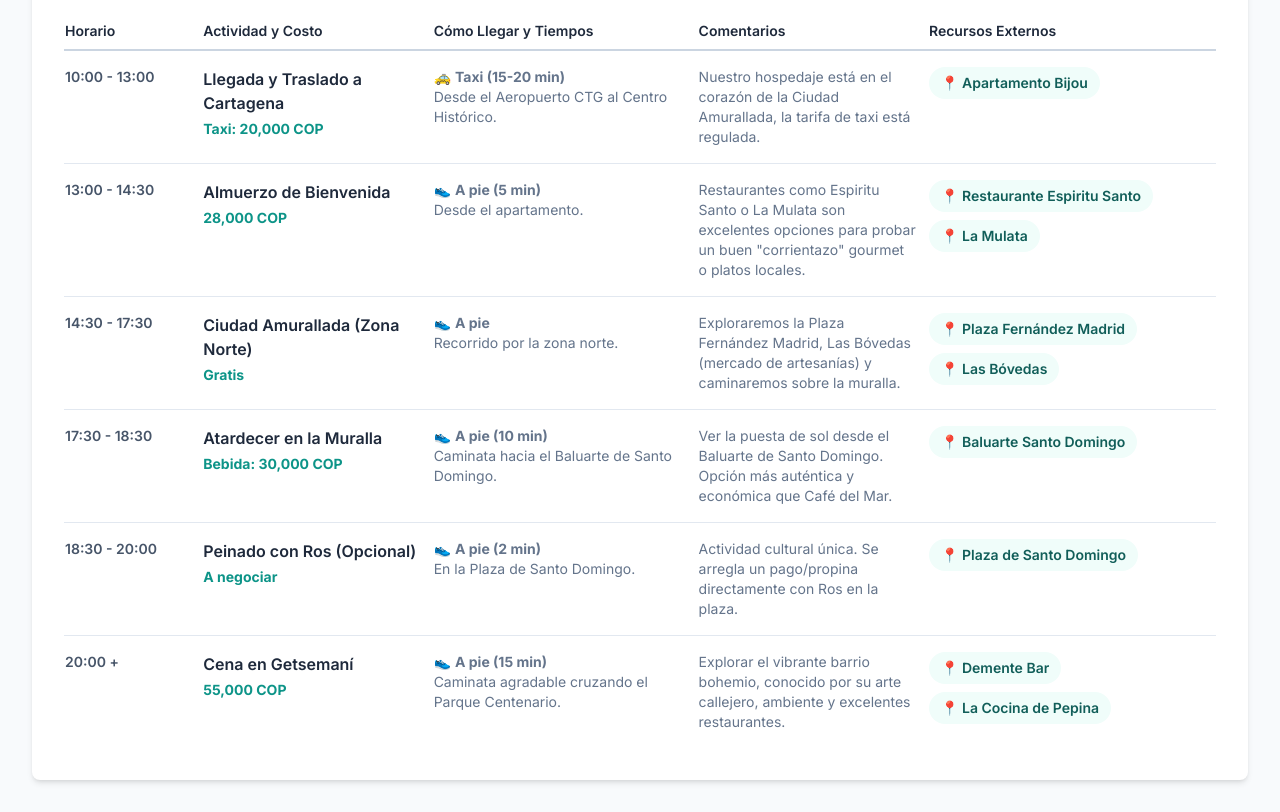
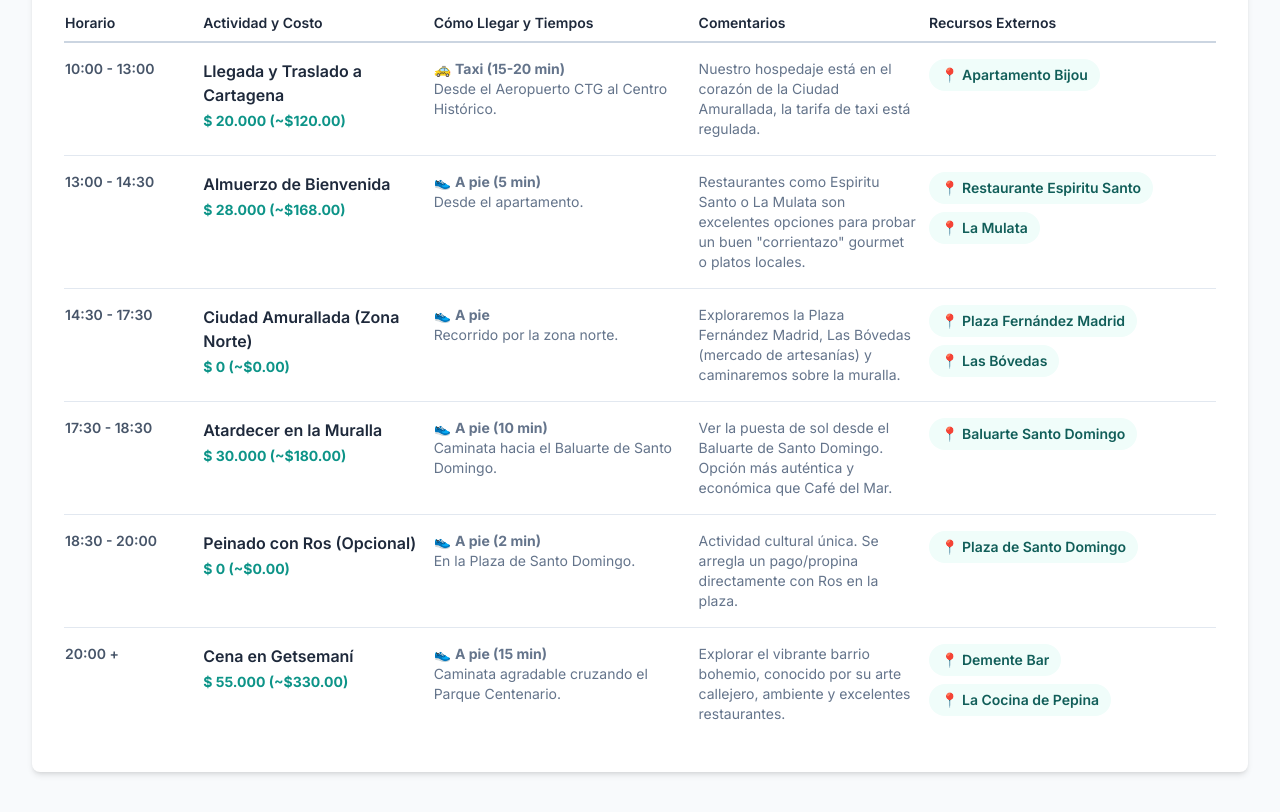
Before and after one commit to jankrloz/colombia-trip-guide, a plain HTML site: page index.html in a window 1280 px wide. Shown: the part 1612-2424 px from the top of the page. Drawn offline with nearby package versions, Linux system fonts and the light colour scheme.

Commit message:
feat: v12

```diff
--- a/index.html
+++ b/index.html
@@ -51,6 +51,12 @@
 				box-shadow: 0 4px 6px -1px rgb(0 0 0 / 0.1),
 					0 2px 4px -2px rgb(0 0 0 / 0.1);
 			}
+			.header-container {
+				height: 88px; /* Fixed height for the header */
+			}
+			#tabs-navigation {
+				top: 88px; /* This value must match the header's height */
+			}
 			/* Style for scrollbar */
 			.tabs-container::-webkit-scrollbar {
 				height: 4px;
@@ -66,13 +72,17 @@
 	</head>
 	<body class="text-slate-800">
 		<header class="bg-white shadow-sm sticky top-0 z-20">
-			<div class="container mx-auto px-4 sm:px-6 lg:px-8 py-4">
+			<div
+				class="container mx-auto px-4 sm:px-6 lg:px-8 flex items-center header-container"
+			>
+				<div>
 					<h1 class="text-2xl sm:text-3xl font-bold text-teal-700">
 						Guía Interactiva de Viaje: Colombia 2025
 					</h1>
 					<p class="text-slate-500 mt-1 text-sm sm:text-base">
 						Dossier Táctico del 10 al 22 de Octubre.
 					</p>
+				</div>
 			</div>
 		</header>
 
@@ -132,7 +142,7 @@
 
 			<nav
 				id="tabs-navigation"
-				class="p-2 rounded-lg mb-8 sticky top-[88px] z-10 bg-slate-100/80 backdrop-blur-sm"
+				class="p-2 rounded-lg mb-8 sticky z-10 bg-slate-100/80 backdrop-blur-sm"
 			>
 				<div class="tabs-container overflow-x-auto whitespace-nowrap pb-2">
 					<!-- Day tabs will be inserted here -->
@@ -145,6 +155,35 @@
 		</main>
 
 		<script>
+			const COP_TO_MXN_RATE = 0.006;
+
+			const formatCOP = value =>
+				new Intl.NumberFormat("es-CO", {
+					style: "currency",
+					currency: "COP",
+					maximumFractionDigits: 0,
+				}).format(value);
+			const formatMXN = value =>
+				new Intl.NumberFormat("es-MX", {
+					style: "currency",
+					currency: "MXN",
+				}).format(value);
+
+			const formatDualCurrency = copValue => {
+				if (typeof copValue !== "number" || isNaN(copValue)) return "N/A";
+				const mxnValue = copValue * COP_TO_MXN_RATE;
+				return `${formatCOP(copValue)} (~${formatMXN(mxnValue)})`;
+			};
+
+			const parseCost = costString => {
+				if (!costString) return 0;
+				const numbers = costString.match(/\d{1,3}(,\d{3})*(\.\d+)?/g) || [];
+				return numbers.reduce(
+					(sum, num) => sum + parseFloat(num.replace(/,/g, "")),
+					0
+				);
+			};
+
 			const tripData = {
 				general: {
 					budgetDistribution: {
@@ -182,7 +221,7 @@
 							{
 								time: "10:00 - 13:00",
 								activity: "Llegada y Traslado a Cartagena",
-								cost: "Taxi: 20,000 COP",
+								cost_cop: 20000,
 								transport:
 									"🚕 <strong>Taxi (15-20 min)</strong><br>Desde el Aeropuerto CTG al Centro Histórico.",
 								comments:
@@ -197,7 +236,7 @@
 							{
 								time: "13:00 - 14:30",
 								activity: "Almuerzo de Bienvenida",
-								cost: "28,000 COP",
+								cost_cop: 28000,
 								transport:
 									"👟 <strong>A pie (5 min)</strong><br>Desde el apartamento.",
 								comments:
@@ -216,7 +255,7 @@
 							{
 								time: "14:30 - 17:30",
 								activity: "Ciudad Amurallada (Zona Norte)",
-								cost: "Gratis",
+								cost_cop: 0,
 								transport:
 									"👟 <strong>A pie</strong><br>Recorrido por la zona norte.",
 								comments:
@@ -235,7 +274,7 @@
 							{
 								time: "17:30 - 18:30",
 								activity: "Atardecer en la Muralla",
-								cost: "Bebida: 30,000 COP",
+								cost_cop: 30000,
 								transport:
 									"👟 <strong>A pie (10 min)</strong><br>Caminata hacia el Baluarte de Santo Domingo.",
 								comments:
@@ -250,11 +289,11 @@
 							{
 								time: "18:30 - 20:00",
 								activity: "Peinado con Ros (Opcional)",
-								cost: "A negociar",
+								cost_cop: 0,
+								comments:
+									"Actividad cultural única. Se arregla un pago/propina directamente con Ros en la plaza.",
 								transport:
 									"👟 <strong>A pie (2 min)</strong><br>En la Plaza de Santo Domingo.",
-								comments:
-									"Actividad cultural única. Se arregla un pago/propina directamente con Ros en la plaza.",
 								links: [
 									{
 										name: "Plaza de Santo Domingo",
@@ -265,7 +304,7 @@
 							{
 								time: "20:00 +",
 								activity: "Cena en Getsemaní",
-								cost: "55,000 COP",
+								cost_cop: 55000,
 								transport:
 									"👟 <strong>A pie (15 min)</strong><br>Caminata agradable cruzando el Parque Centenario.",
 								comments:
@@ -301,7 +340,7 @@
 							{
 								time: "09:00 - 12:00",
 								activity: "Castillo de San Felipe",
-								cost: "Taxi: 11,800 + Entrada: 36,000 COP",
+								cost_cop: 47800,
 								transport:
 									"🚕 <strong>Taxi (10 min)</strong><br>Desde Getsemaní.",
 								comments:
@@ -320,11 +359,11 @@
 							{
 								time: "12:00 - 14:00",
 								activity: "Convento de la Popa",
-								cost: "Taxi I/V: ~50,000 (grupo) + Entrada: 15,000 COP",
+								cost_cop: 65000,
 								transport:
 									"🚕 <strong>Taxi (20 min)</strong><br>Desde el Castillo. Negociar ida, espera y vuelta.",
 								comments:
-									"Subir al punto más alto para las mejores vistas. Indispensable negociar el trayecto completo con el taxista.",
+									"Subir al punto más alto para las mejores vistas. Taxi I/V ~50,000 para el grupo.",
 								links: [
 									{
 										name: "Ubicación",
@@ -335,7 +374,7 @@
 							{
 								time: "14:00 - 15:30",
 								activity: "Almuerzo en Getsemaní",
-								cost: "35,000 COP",
+								cost_cop: 35000,
 								transport:
 									"🚕 <strong>Taxi (15 min)</strong><br>Bajada desde La Popa.",
 								comments:
@@ -350,7 +389,7 @@
 							{
 								time: "15:30 +",
 								activity: "Tarde/Noche Libre",
-								cost: "Variable",
+								cost_cop: 0,
 								transport:
 									"👟 <strong>A pie</strong><br>Exploración por el Centro y Getsemaní.",
 								comments:
@@ -382,7 +421,7 @@
 							{
 								time: "08:00 - 17:00",
 								activity: "Tour Islas del Rosario + Oceanario",
-								cost: "Tour: 280,000 + Impuesto: 29,000 COP",
+								cost_cop: 309000,
 								transport:
 									"🚤 <strong>Lancha rápida (50-60 min)</strong><br>Desde el Muelle de la Bodeguita.",
 								comments:
@@ -401,7 +440,7 @@
 							{
 								time: "17:00 +",
 								activity: "Regreso y Noche Tranquila",
-								cost: "Cena ligera",
+								cost_cop: 0,
 								transport:
 									"👟 <strong>A pie</strong><br>Desde el muelle al apartamento.",
 								comments:
@@ -428,7 +467,7 @@
 							{
 								time: "07:00 - 10:00",
 								activity: "Vuelo y Llegada a Medellín",
-								cost: "Traslado Aero CTG: 17,100 + Bus MDE: 17,000 COP",
+								cost_cop: 34100,
 								transport:
 									"✈️ <strong>Vuelo (1h) / 🚌 Bus (45 min)</strong><br>Vuelo CTG-MDE y bus desde aeropuerto Rionegro al hotel.",
 								comments: "Llegada al hotel en el barrio Laureles.",
@@ -442,7 +481,7 @@
 							{
 								time: "11:00 - 14:30",
 								activity: "Tour Guiado Comuna 13",
-								cost: "Tour: 55,500 + Metro: 6,860 COP",
+								cost_cop: 62360,
 								transport:
 									"🚇 <strong>Metro y Metrocable (40 min)</strong><br>Desde Est. Estadio a Est. San Javier.",
 								comments:
@@ -461,7 +500,7 @@
 							{
 								time: "14:30 - 15:30",
 								activity: "Almuerzo en San Javier",
-								cost: "20,000 COP",
+								cost_cop: 20000,
 								transport:
 									"👟 <strong>A pie</strong><br>Cerca de la estación del Metrocable.",
 								comments: "Comida local y rápida para recargar energías.",
@@ -470,7 +509,7 @@
 							{
 								time: "15:30 - 17:00",
 								activity: "Plaza Botero",
-								cost: "Gratis",
+								cost_cop: 0,
 								transport:
 									"🚇 <strong>Metro (20 min)</strong><br>Desde San Javier a Parque Berrío.",
 								comments:
@@ -485,7 +524,7 @@
 							{
 								time: "17:00 - 18:30",
 								activity: "Pueblito Paisa",
-								cost: "Taxi: 15,000 COP",
+								cost_cop: 15000,
 								transport:
 									"🚕 <strong>Taxi (15 min)</strong><br>Desde el centro de la ciudad.",
 								comments:
@@ -500,7 +539,7 @@
 							{
 								time: "19:00 +",
 								activity: "Cena en Laureles",
-								cost: "65,000 COP",
+								cost_cop: 65000,
 								transport:
 									"🚕 <strong>Taxi (15 min)</strong><br>Desde el Pueblito Paisa.",
 								comments: "Explorar la escena gastronómica del barrio.",
@@ -526,7 +565,7 @@
 							{
 								time: "09:00 - 12:00",
 								activity: "Jardín Botánico",
-								cost: "Gratis",
+								cost_cop: 0,
 								transport:
 									"🚇 <strong>Metro (20 min)</strong><br>Desde Est. Estadio a Est. Universidad.",
 								comments:
@@ -541,7 +580,7 @@
 							{
 								time: "12:00 - 13:30",
 								activity: "Almuerzo",
-								cost: "38,000 COP",
+								cost_cop: 38000,
 								transport:
 									"👟 <strong>A pie</strong><br>En los alrededores del Jardín Botánico.",
 								comments: "Almorzar antes de entrar al siguiente parque.",
@@ -550,7 +589,7 @@
 							{
 								time: "13:30 - 17:00",
 								activity: "Parque Explora",
-								cost: "Entrada: 55,000 + Metro: 6,860 COP",
+								cost_cop: 61860,
 								transport:
 									"👟 <strong>A pie (2 min)</strong><br>Cruzando la calle desde el Jardín Botánico.",
 								comments:
@@ -569,7 +608,7 @@
 							{
 								time: "18:00 +",
 								activity: "Explorar El Poblado",
-								cost: "Cena: 100,000 COP",
+								cost_cop: 100000,
 								transport:
 									"🚇 <strong>Metro (30 min)</strong><br>Desde Est. Universidad a Est. Poblado.",
 								comments:
@@ -601,7 +640,7 @@
 							{
 								time: "Mañana",
 								activity: "Mañana Libre y Almuerzo",
-								cost: "30,000 COP",
+								cost_cop: 30000,
 								transport: "👟 <strong>A pie</strong><br>En Medellín.",
 								comments: "Disfrutar de la mañana con calma antes del viaje.",
 								links: [],
@@ -609,7 +648,7 @@
 							{
 								time: "Tarde",
 								activity: "Vuelo y Traslado a Salento",
-								cost: "Traslado Aero MDE: 40,000 + Buseta: 6,000 COP",
+								cost_cop: 46000,
 								transport:
 									"✈️ <strong>Vuelo (45 min) / 🚌 Buseta (40 min)</strong><br>Vuelo MDE-AXM y buseta desde Terminal de Armenia.",
 								comments: "Prepararse para un paisaje increíble.",
@@ -623,7 +662,7 @@
 							{
 								time: "20:00 - 21:00",
 								activity: "Exploración de Salento",
-								cost: "Gratis",
+								cost_cop: 0,
 								transport: "👟 <strong>A pie</strong><br>Desde el hotel.",
 								comments:
 									"Caminar por la Calle Real y subir al Mirador Alto de la Cruz.",
@@ -641,7 +680,7 @@
 							{
 								time: "21:00 +",
 								activity: "Cena en Salento",
-								cost: "36,000 COP",
+								cost_cop: 36000,
 								transport:
 									"👟 <strong>A pie</strong><br>En el centro del pueblo.",
 								comments:
@@ -668,7 +707,7 @@
 							{
 								time: "07:00 - 12:30",
 								activity: "Valle de Cocora",
-								cost: "Jeep I/V: 10,000 + Entrada: 25,000 COP",
+								cost_cop: 35000,
 								transport:
 									'🚙 <strong>Jeep "Willy" (30 min)</strong><br>Desde la Plaza de Bolívar de Salento.',
 								comments:
@@ -687,7 +726,7 @@
 							{
 								time: "12:30 - 14:00",
 								activity: "Almuerzo en Salento",
-								cost: "33,000 COP",
+								cost_cop: 33000,
 								transport:
 									'🚙 <strong>Jeep "Willy" (30 min)</strong><br>Regreso desde Cocora.',
 								comments: "Recargar energías antes de la siguiente actividad.",
@@ -696,7 +735,7 @@
 							{
 								time: "14:00 - 16:30",
 								activity: "Tour de Café en Finca El Ocaso",
-								cost: "Tour: 35,000 + Jeep: 8,000 COP",
+								cost_cop: 43000,
 								transport:
 									'🚙 <strong>Jeep "Willy" (20 min)</strong><br>Desde Salento.',
 								comments:
@@ -715,7 +754,7 @@
 							{
 								time: "17:00 +",
 								activity: "Tarde Libre y Cena",
-								cost: "36,000 COP",
+								cost_cop: 36000,
 								transport: "👟 <strong>A pie</strong><br>En Salento.",
 								comments: "Tiempo para descansar y cenar.",
 								links: [],
@@ -740,7 +779,7 @@
 							{
 								time: "09:00 - 12:00",
 								activity: "Visita a Filandia y Mirador",
-								cost: "Transporte I/V: 15,000 + Entrada: 15,000 COP",
+								cost_cop: 30000,
 								transport:
 									"🚌 <strong>Bus (45 min)</strong><br>Desde la terminal de Salento.",
 								comments:
@@ -755,7 +794,7 @@
 							{
 								time: "12:00 - 13:30",
 								activity: "Almuerzo en Filandia",
-								cost: "45,000 COP",
+								cost_cop: 45000,
 								transport:
 									"👟 <strong>A pie</strong><br>En el centro de Filandia.",
 								comments:
@@ -770,7 +809,7 @@
 							{
 								time: "13:30 +",
 								activity: "Regreso y Tarde Libre",
-								cost: "Cena: 36,000 COP",
+								cost_cop: 36000,
 								transport:
 									"🚌 <strong>Bus (45 min)</strong><br>Regreso a Salento.",
 								comments:
@@ -797,7 +836,7 @@
 							{
 								time: "05:00 - 12:00",
 								activity: "Vuelo y Llegada a Bogotá",
-								cost: "Buseta: 7,200 + Taxi Aero: 25,000 COP",
+								cost_cop: 32200,
 								transport:
 									"✈️ <strong>Vuelo (1h) / 🚕 Taxi (20 min)</strong><br>Vuelo AXM-BOG y taxi a hotel en Salitre.",
 								comments: "Check-in y dejar equipaje.",
@@ -811,7 +850,7 @@
 							{
 								time: "12:00 - 14:00",
 								activity: "Almuerzo: Ajiaco Santafereño",
-								cost: "Taxi: 25,000 + Almuerzo: 29,000 COP",
+								cost_cop: 54000,
 								transport:
 									"🚕 <strong>Taxi (25-30 min)</strong><br>Desde Salitre a La Candelaria.",
 								comments:
@@ -826,7 +865,7 @@
 							{
 								time: "14:00 - 16:30",
 								activity: "Museo del Oro",
-								cost: "Entrada: 5,000 COP",
+								cost_cop: 5000,
 								transport:
 									"👟 <strong>A pie (5 min)</strong><br>Desde el restaurante.",
 								comments:
@@ -841,7 +880,7 @@
 							{
 								time: "16:30 +",
 								activity: "Plaza de Bolívar y Chorro de Quevedo",
-								cost: "Cena: 38,000 COP",
+								cost_cop: 38000,
 								transport:
 									"👟 <strong>A pie (10-15 min)</strong><br>Recorrido por el centro histórico.",
 								comments:
@@ -877,7 +916,7 @@
 							{
 								time: "07:45 - 11:00",
 								activity: "Cerro de Monserrate",
-								cost: "Taxi: 25,000 + Tiquete: 32,000 COP",
+								cost_cop: 57000,
 								transport:
 									"🚕 <strong>Taxi (30 min) / 🚠 Funicular</strong><br>Taxi desde hotel a base; funicular para ascender.",
 								comments:
@@ -896,11 +935,11 @@
 							{
 								time: "11:00 - 13:00",
 								activity: "Museo Botero",
-								cost: "Taxi: 20,000 + Entrada: Gratis",
+								cost_cop: 20000,
 								transport:
 									"🚕 <strong>Taxi (15 min)</strong><br>Desde la base de Monserrate a La Candelaria.",
 								comments:
-									"Visitar la impresionante colección de arte donada por Fernando Botero.",
+									"Visitar la impresionante colección de arte donada por Fernando Botero (entrada gratuita).",
 								links: [
 									{
 										name: "Ubicación",
@@ -911,7 +950,7 @@
 							{
 								time: "13:00 +",
 								activity: "Almuerzo y Tarde/Noche en Zona G",
-								cost: "100,000 COP",
+								cost_cop: 100000,
 								transport:
 									"🚕 <strong>Taxi (25-30 min)</strong><br>Desde La Candelaria a Chapinero.",
 								comments:
@@ -943,7 +982,7 @@
 							{
 								time: "07:30 - 10:30",
 								activity: "Mercado de Paloquemao",
-								cost: "Taxi: 18,000 + Degustación: 15,000 COP",
+								cost_cop: 33000,
 								transport:
 									"🚕 <strong>Taxi (20 min)</strong><br>Desde el hotel.",
 								comments:
@@ -958,7 +997,7 @@
 							{
 								time: "10:30 +",
 								activity: 'Ruta "Betty, la Fea"',
-								cost: "Taxi: 15,000 + Almuerzo: 38,000 COP",
+								cost_cop: 53000,
 								transport:
 									"🚕 <strong>Taxi (15 min)</strong><br>Desde Paloquemao al barrio Teusaquillo.",
 								comments:
@@ -990,7 +1029,7 @@
 							{
 								time: "07:30 - 13:30",
 								activity: "Excursión a la Catedral de Sal",
-								cost: "Transporte I/V: 40,000 + Entrada: 118,000 COP",
+								cost_cop: 158000,
 								transport:
 									"🚕 <strong>Taxi (10 min) / 🚌 Bus (1.5h)</strong><br>Taxi a Terminal Salitre y bus intermunicipal a Zipaquirá.",
 								comments:
@@ -1013,7 +1052,7 @@
 							{
 								time: "13:30 - 15:00",
 								activity: "Almuerzo en Zipaquirá",
-								cost: "33,000 COP",
+								cost_cop: 33000,
 								transport:
 									"👟 <strong>A pie</strong><br>En el centro de Zipaquirá.",
 								comments:
@@ -1023,7 +1062,7 @@
 							{
 								time: "15:00 +",
 								activity: "Regreso y Tarde Libre",
-								cost: "Variable",
+								cost_cop: 0,
 								transport:
 									"🚌 <strong>Bus (1.5h) / 🚕 Taxi (10 min)</strong><br>Regreso a Bogotá.",
 								comments:
@@ -1049,7 +1088,7 @@
 							{
 								time: "Mañana",
 								activity: "Desayuno y Check-out",
-								cost: "Variable",
+								cost_cop: 0,
 								transport: "👟 <strong>A pie</strong><br>En el hotel.",
 								comments:
 									"Disfrutar del último desayuno colombiano y realizar el check-out.",
@@ -1058,7 +1097,7 @@
 							{
 								time: "12:00",
 								activity: "Traslado al Aeropuerto (BOG)",
-								cost: "Taxi: ~25,000 COP",
+								cost_cop: 25000,
 								transport:
 									"🚕 <strong>Taxi (20 min)</strong><br>Desde el hotel al aeropuerto.",
 								comments: "Dirigirse al aeropuerto para el vuelo de regreso.",
@@ -1121,9 +1160,9 @@
                             <p class="font-semibold text-slate-800">${
 															item.activity
 														}</p>
-                            <p class="font-bold text-teal-600 text-sm mt-1">${
-															item.cost
-														}</p>
+                            <p class="font-bold text-teal-600 text-sm mt-1">${formatDualCurrency(
+															item.cost_cop
+														)}</p>
                         </td>
                         <td class="py-4 pr-3 align-top text-sm text-slate-500">${
 													item.transport
@@ -1157,14 +1196,9 @@
                             <div class="bg-slate-50 p-4 rounded-lg shadow-sm text-center flex flex-col justify-center">
                                 <p class="text-3xl mb-1">💰</p>
                                 <p class="text-sm font-semibold text-slate-500">Presupuesto</p>
-                                <p class="text-lg font-bold text-teal-600">${new Intl.NumberFormat(
-																	"es-CO",
-																	{
-																		style: "currency",
-																		currency: "COP",
-																		minimumFractionDigits: 0,
-																	}
-																).format(day.budget)}</p>
+                                <p class="text-lg font-bold text-teal-600">${formatDualCurrency(
+																	day.budget
+																)}</p>
                             </div>
                             <div class="bg-slate-50 p-4 rounded-lg shadow-sm text-center flex flex-col justify-center">
                                 <p class="text-3xl mb-1">💪</p>
@@ -1210,7 +1244,7 @@
                                         <th class="py-2 pr-3 font-semibold text-sm w-[20%]">Actividad y Costo</th>
                                         <th class="py-2 pr-3 font-semibold text-sm w-[23%]">Cómo Llegar y Tiempos</th>
                                         <th class="py-2 pr-3 font-semibold text-sm w-[20%]">Comentarios</th>
-                                        <th class="py-2 font-semibold text-sm w-[25%]">Recursos Externos</th>
+                                        <th class="py-2 pr-3 font-semibold text-sm w-[25%]">Recursos Externos</th>
                                     </tr>
                                 </thead>
                                 <tbody>
@@ -1309,14 +1343,7 @@
 						plugins: {
 							legend: { display: false },
 							tooltip: {
-								callbacks: {
-									label: c =>
-										` ${new Intl.NumberFormat("es-CO", {
-											style: "currency",
-											currency: "COP",
-											minimumFractionDigits: 0,
-										}).format(c.parsed.x)}`,
-								},
+								callbacks: { label: c => ` ${formatCOP(c.parsed.x)}` },
 							},
 						},
 						scales: { x: { ticks: { callback: v => v / 1000 + "K" } } },
```
Lines whose indentation alone changed are shown as unchanged.
